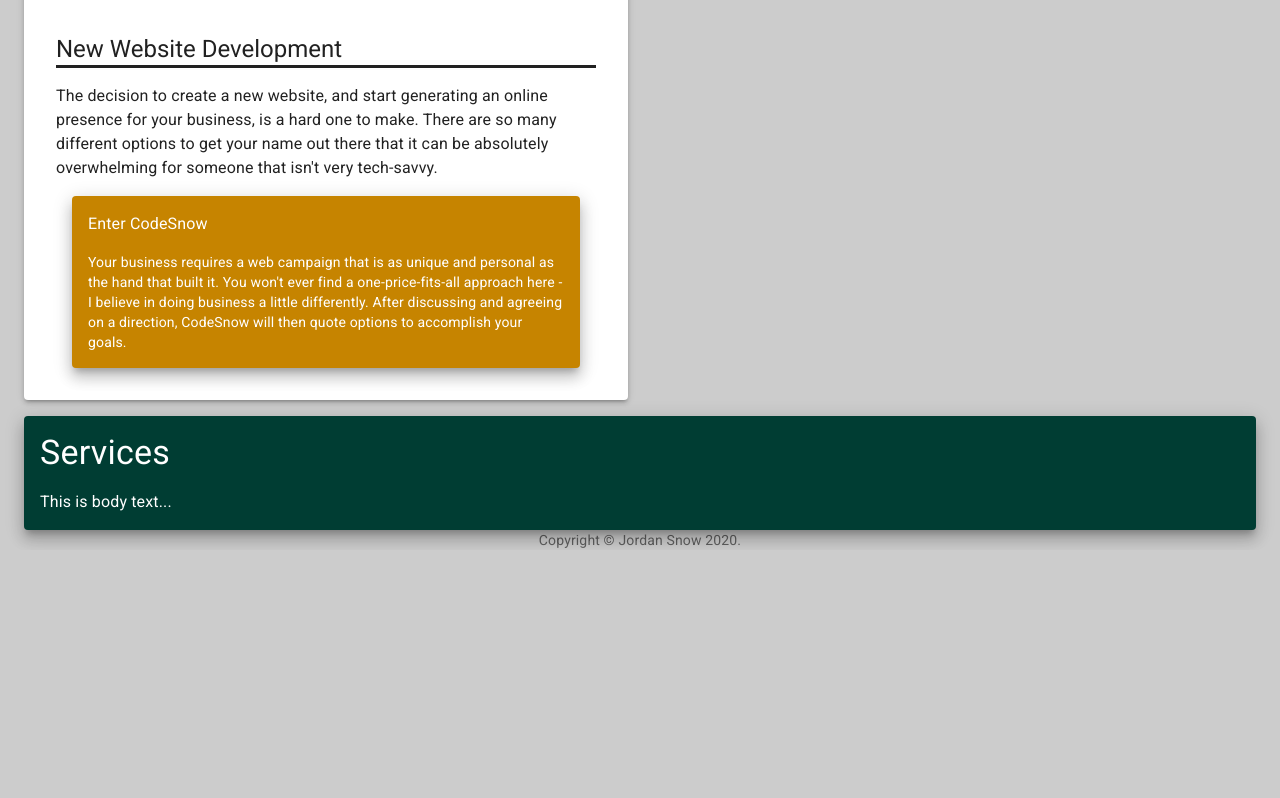
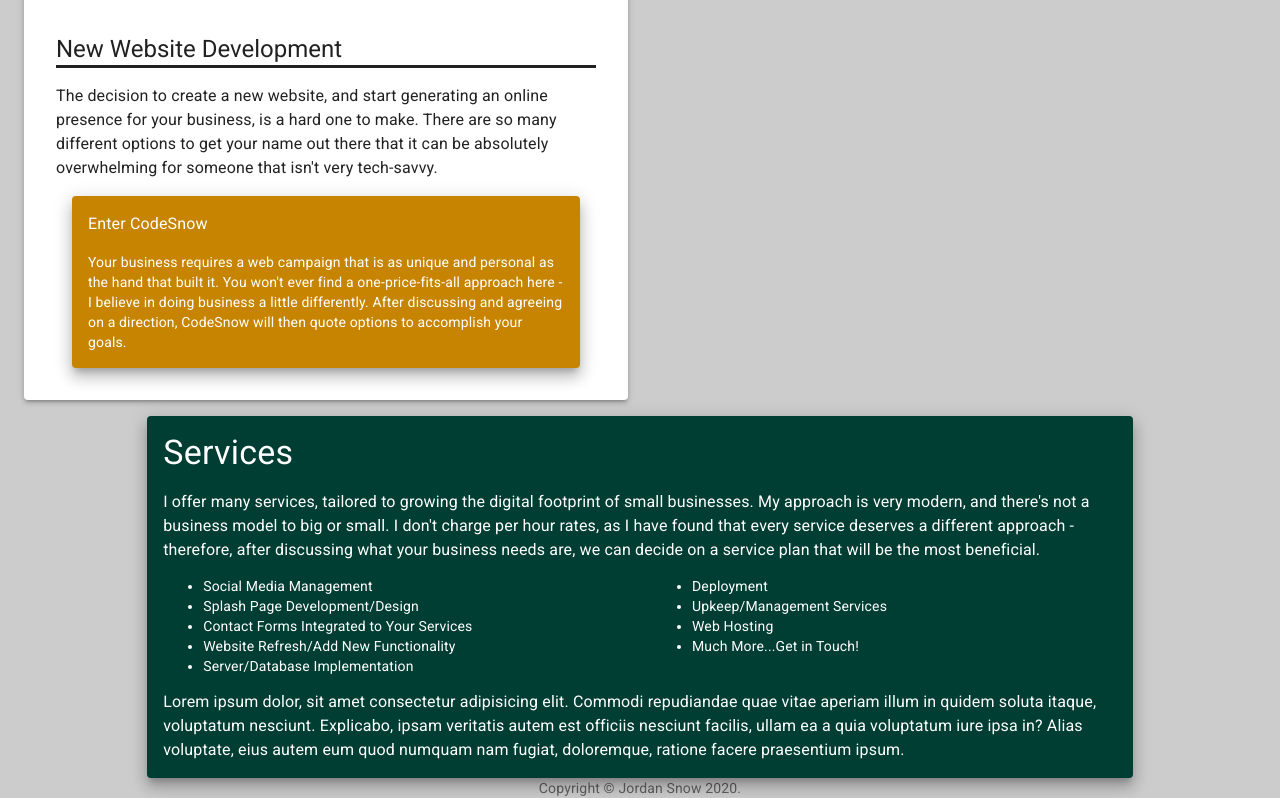
Before and after one commit to s-no1ukno/portfolio, a Next.js app: page /about in a window 1280 px wide. Shown: the part 562-1360 px from the top of the page. Before the commit the page ends 1112 px from the top, so only its background shows below. Built offline with nearby package versions, Linux system fonts and the light colour scheme.

Commit message:
add text content

```diff
--- a/pages/portfolio.js
+++ b/pages/portfolio.js
@@ -18,7 +18,7 @@
   return (
     <BaseLayout>
       <Typography variant='h2' className={classes.title}>
-        Hello from Portfolio Page
+        This Area is Under Construction!
       </Typography>
     </BaseLayout>
   )
--- a/src/Components/ProminentAppBar.js
+++ b/src/Components/ProminentAppBar.js
@@ -108,6 +108,7 @@
         </ListItem>
         <ListItem
           button
+          disabled
           className={classes.item}
           onClick={() => window.location = '/portfolio'}
         >
@@ -116,6 +117,7 @@
         </ListItem>
         <ListItem
           button
+          disabled
           className={classes.item}
           onClick={() => window.location = '/blog'}
         >
--- a/src/textAssets/Services.js
+++ b/src/textAssets/Services.js
@@ -1,6 +1,7 @@
 import React from 'react'
 import { makeStyles } from '@material-ui/core/styles'
 
+import Grid from '@material-ui/core/Grid'
 import Paper from '@material-ui/core/Paper'
 import Typography from '@material-ui/core/Typography'
 
@@ -8,7 +9,12 @@
   root: {
     background: theme.palette.primary.dark,
     color: '#fff',
-    padding: theme.spacing(2)
+    padding: theme.spacing(2),
+
+    [theme.breakpoints.up('md')]: {
+      width: '80%',
+      margin: '0 auto'
+    }
   },
 
   title: {
@@ -33,7 +39,32 @@
         component='p'
         variant='body1'
       >
-        This is body text...
+        I offer many services, tailored to growing the digital footprint of small businesses. My approach is very modern, and there's not a business model to big or small. I don't charge per hour rates, as I have found that every service deserves a different approach - therefore, after discussing what your business needs are, we can decide on a service plan that will be the most beneficial.
+      </Typography>
+      <Grid container spacing={3}>
+        <Grid item xs={12} sm={6}>
+          <ul>
+            <li>Social Media Management</li>
+            <li>Splash Page Development/Design</li>
+            <li>Contact Forms Integrated to Your Services</li>
+            <li>Website Refresh/Add New Functionality</li>
+            <li>Server/Database Implementation</li>
+          </ul>
+        </Grid>
+        <Grid item xs={12} sm={6}>
+          <ul>
+            <li>Deployment</li>
+            <li>Upkeep/Management Services</li>
+            <li>Web Hosting</li>
+            <li>Much More...Get in Touch!</li>
+          </ul>
+        </Grid>
+      </Grid>
+      <Typography
+        component='p'
+        variant='body1'
+      >
+        Lorem ipsum dolor, sit amet consectetur adipisicing elit. Commodi repudiandae quae vitae aperiam illum in quidem soluta itaque, voluptatum nesciunt. Explicabo, ipsam veritatis autem est officiis nesciunt facilis, ullam ea a quia voluptatum iure ipsa in? Alias voluptate, eius autem eum quod numquam nam fugiat, doloremque, ratione facere praesentium ipsum.
       </Typography>
 
     </Paper>
```
Also changed, not shown: 1 other file (tests, documents, lock files or other folders).
